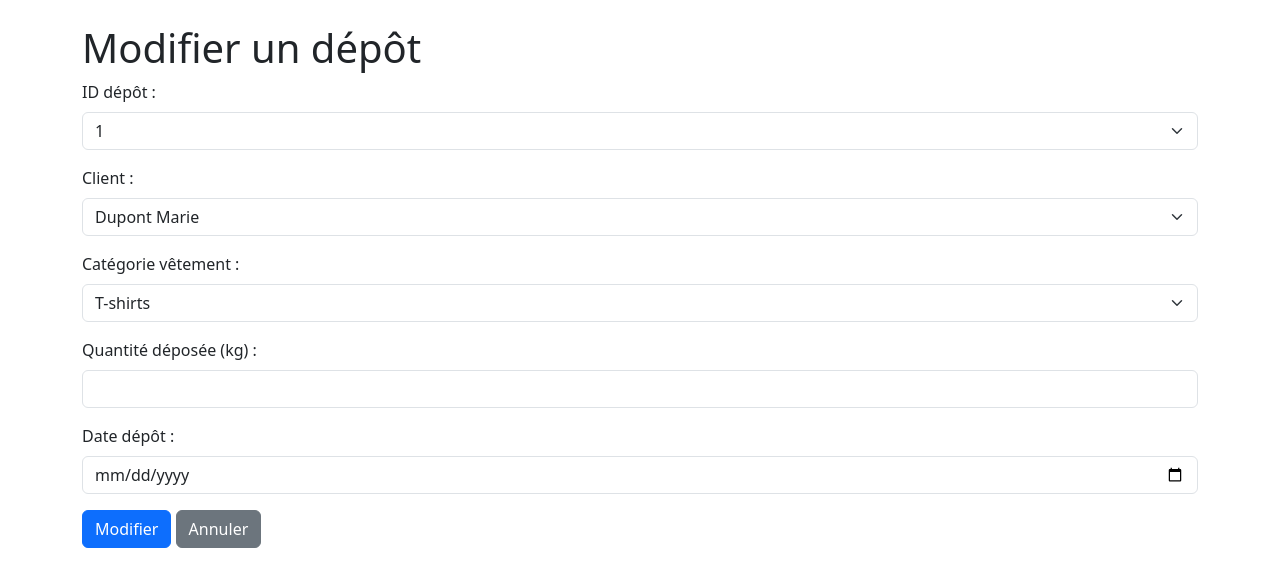
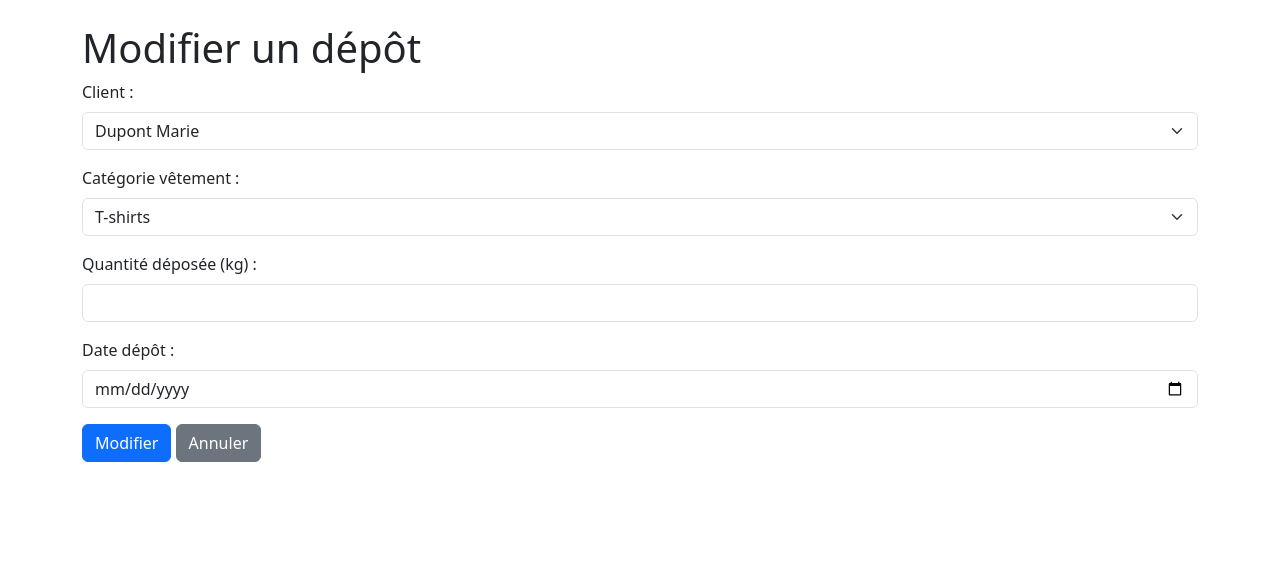
Before and after one commit to LeandreBizel/SAE1.04, a Flask app: page /Depose/edit in a window 1280 px wide. Shown: the part 56-643 px from the top of the page. Run offline with Flask 3, Linux system fonts and the light colour scheme; data comes from the database, SQL or seed files in the repository; some libraries are stand-ins or nearby versions.

Commit message:
Update Depose_edit.html

```diff
--- a/templates/Tables/Depose_edit.html
+++ b/templates/Tables/Depose_edit.html
@@ -15,16 +15,6 @@
     <form action="/Depose/edit" method="POST">
         <input type="hidden" name="num_depot" value="{{ depose.num_depot }}">
 
-        <div class="mb-3">
-            <label for="id_depot" class="form-label">ID dépôt :</label>
-            <select name="id_depot" id="id_depot" class="form-select" required>
-                {% for dep in depots %}
-                <option value="{{ dep.id_depot }}" {% if dep.id_depot==depose.id_depot %}selected{% endif %}>
-                    {{ dep.id_depot }}
-                </option>
-                {% endfor %}
-            </select>
-        </div>
 
         <div class="mb-3">
             <label for="id_client" class="form-label">Client :</label>
```
